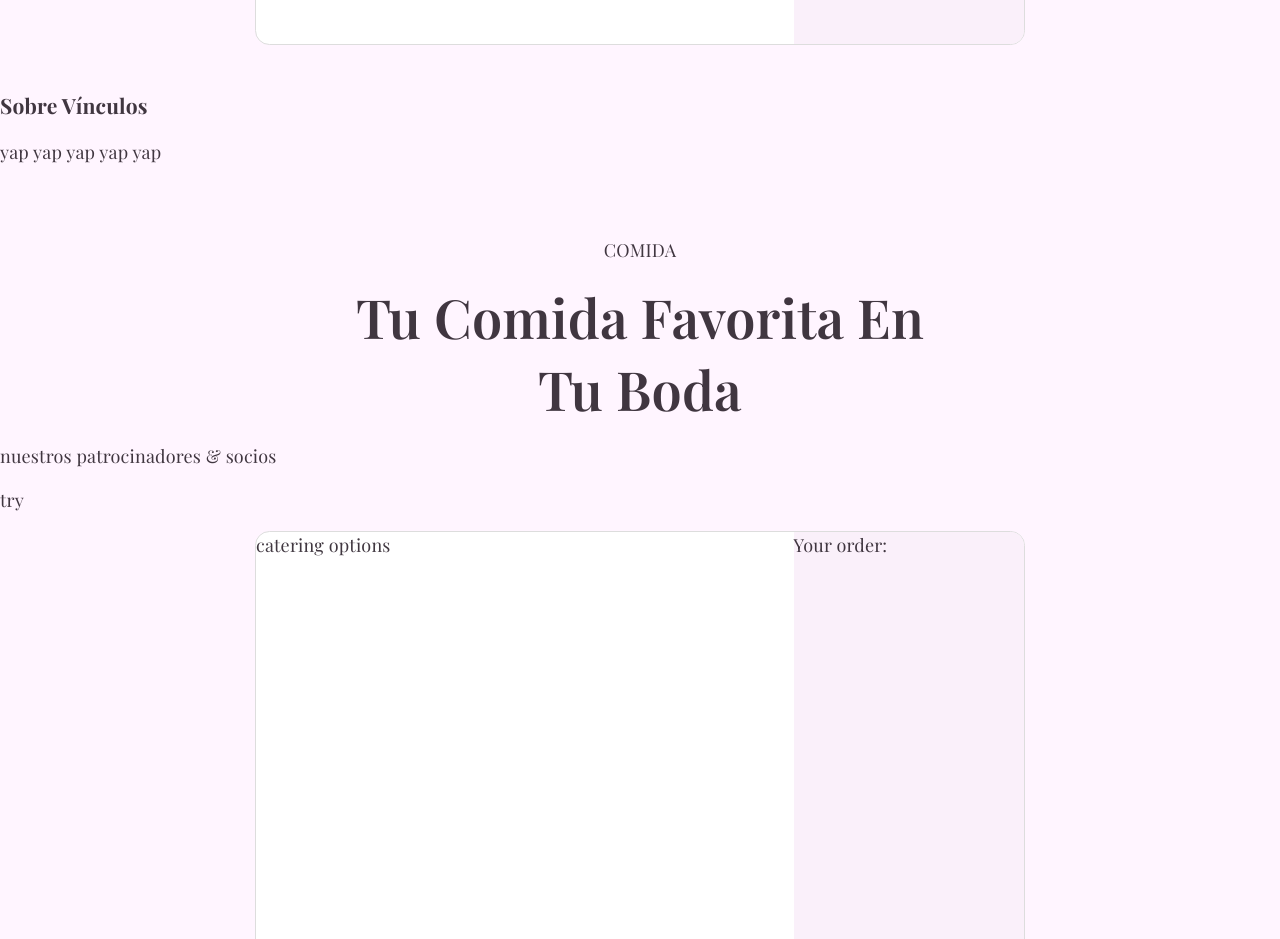
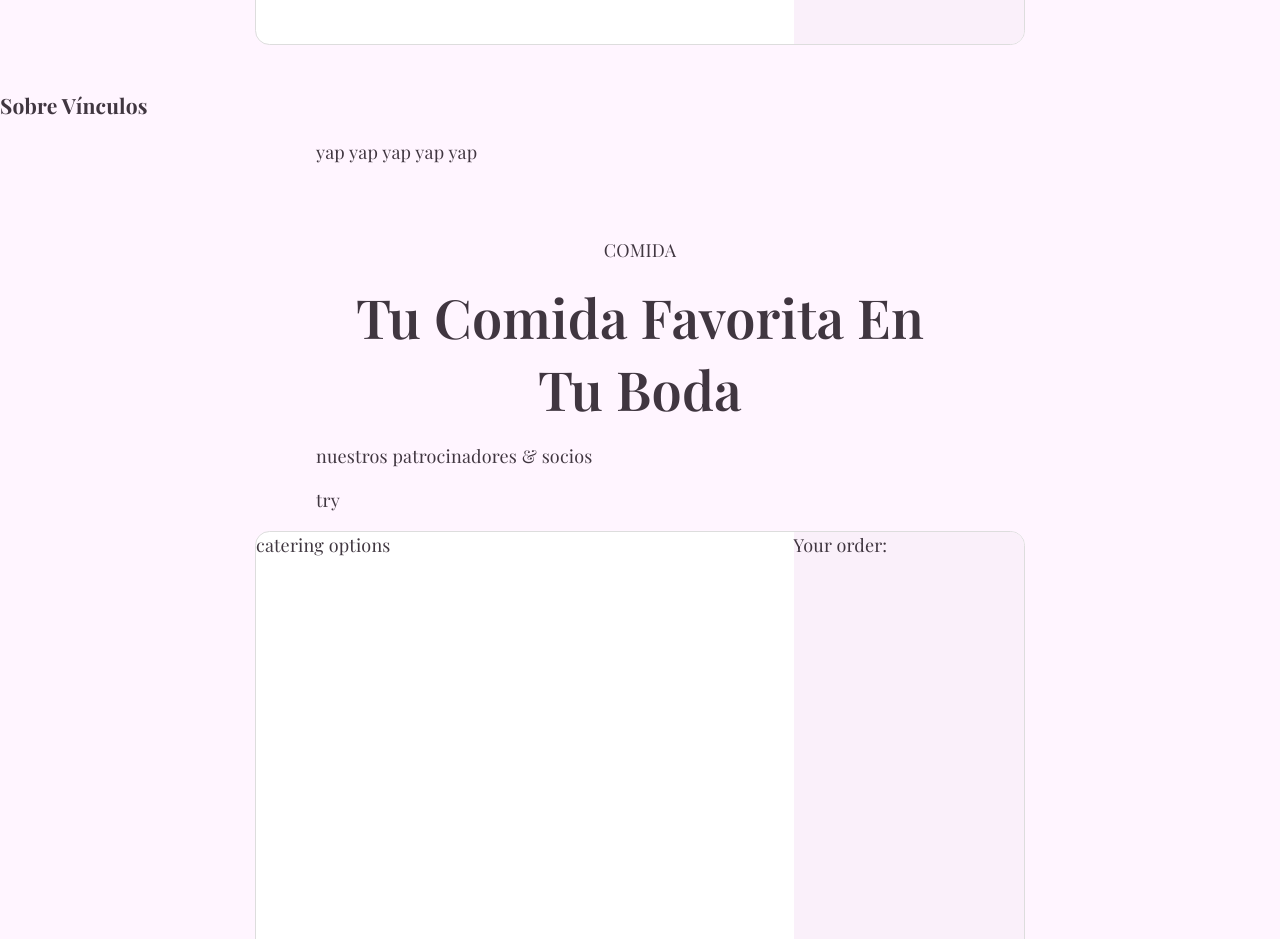
Before and after one commit to cascaade/vinculos, a React (Vite) app: page / in a window 1280 px wide. Shown: the part 6020-6959 px from the top of the page. Built offline with nearby package versions, Linux system fonts and the light colour scheme; a web font is replaced by a local one.

Commit message:
Add paragraph formatting

```diff
--- a/src/index.css
+++ b/src/index.css
@@ -58,6 +58,12 @@ body {
     }
 }
 
+p {
+    max-width: 36rem;
+    width: 90%;
+    margin: 1rem auto;
+}
+
 * {
     corner-shape: superellipse(1.6);
 }
```
